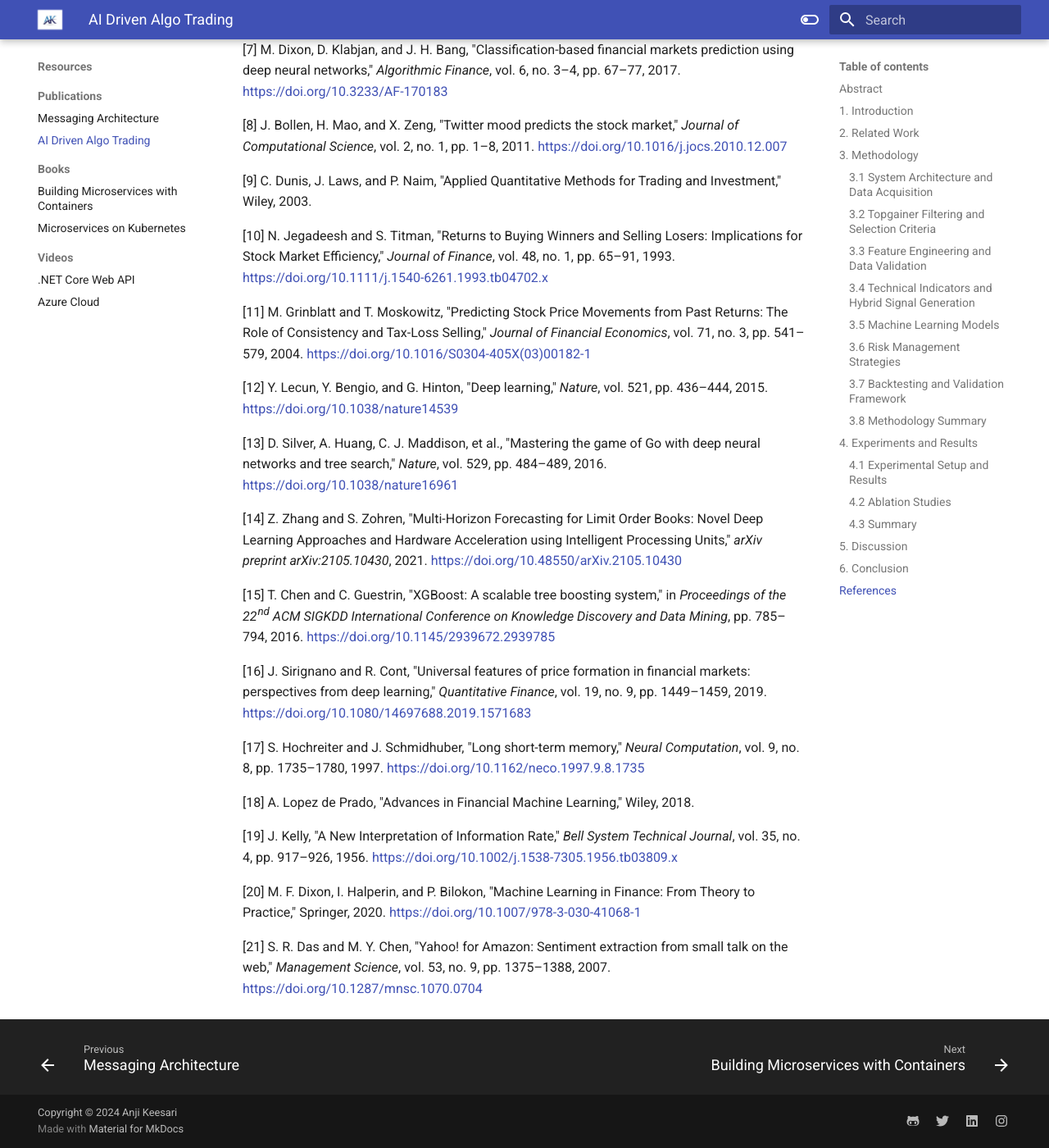
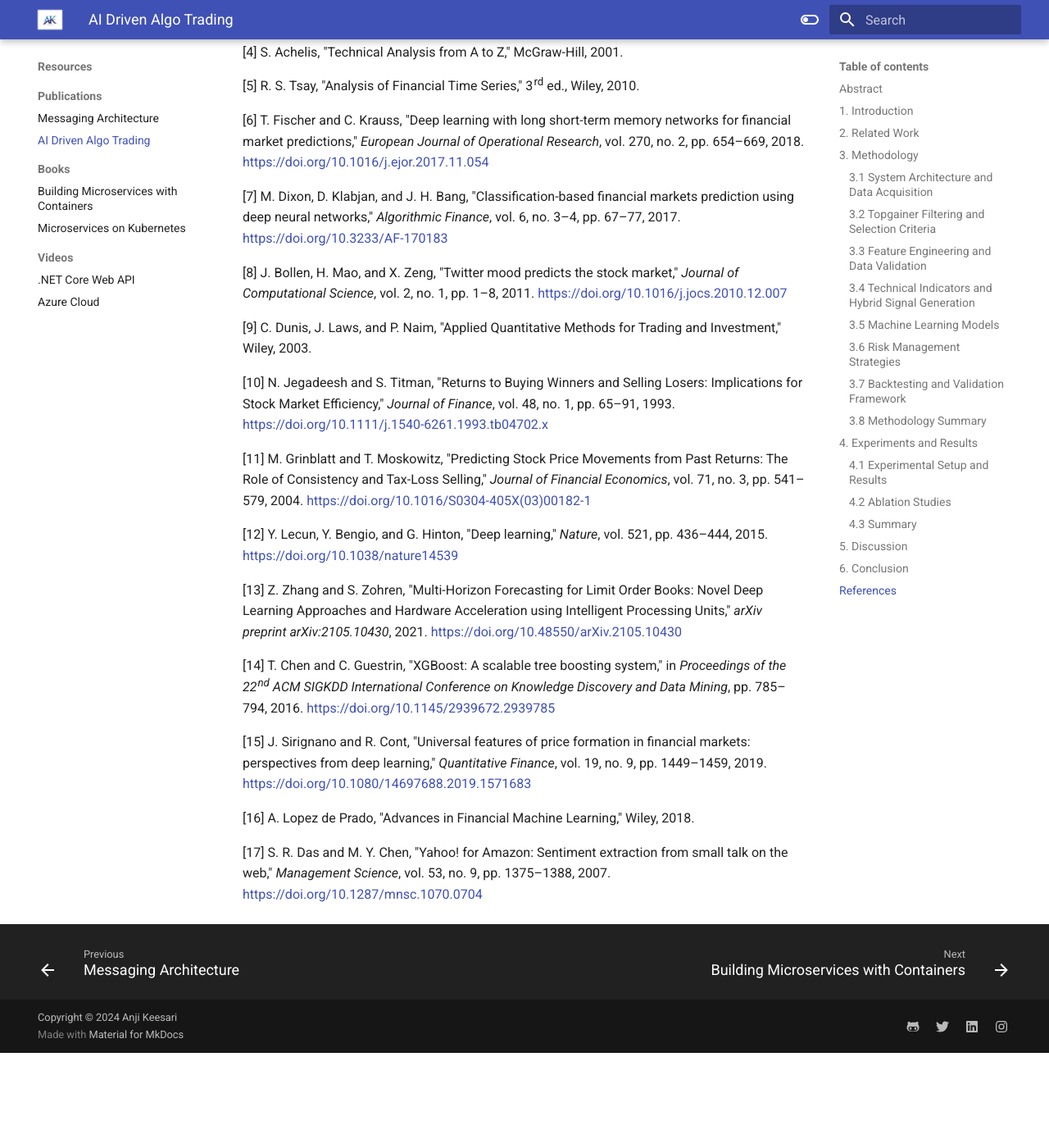
Before and after one commit to akeesari/anjikeesari, an MkDocs documentation site: the page built from docs/resources/publications/algo-trading/ai-driven-algo-trading.md, in a window 1280 px wide and 1400 px high, scrolled down 19113 px. Shown: the whole window at 82% size. Built offline with MkDocs 1.6.1 and Material for MkDocs 9.7.7, drawn with Linux system fonts in a browser that asks for light colours; after the commit the page ends 20397 px from its top, so only the background shows below that; some of the changed text lies outside the part shown.

Commit message:
references review

```diff
--- a/docs/resources/publications/algo-trading/ai-driven-algo-trading.md
+++ b/docs/resources/publications/algo-trading/ai-driven-algo-trading.md
@@ -94,7 +94,7 @@ The following six criteria form the foundational pillars of the system's stock s
 
 5. **Liquidity and volatility measures** (e.g., minimum bid-ask spread ≤ 1% of price, average true range (ATR) ≥ 2% of price) — Ensures efficient execution with minimal slippage while confirming adequate intraday price movement for profit capture, balancing execution quality with momentum opportunity.
 
-6. **News sentiment** (e.g., positive sentiment score ≥ 0.7 on a normalized scale, or significant news event detected within the last 24 hours) — Incorporates fundamental catalysts driving momentum beyond pure technical signals, leveraging alternative data to identify event-driven opportunities with stronger directional conviction.
+6. **News sentiment** (e.g., positive sentiment score ≥ 0.7 on a normalized scale, or significant news event detected within the last 24 hours) — Incorporates fundamental catalysts driving momentum beyond pure technical signals, leveraging alternative data and sentiment extraction techniques [17] to identify event-driven opportunities with stronger directional conviction.
 
 **Empirical Validation of the Six Pillars:**
 
@@ -384,20 +384,12 @@ This work presents the first integrated, event-driven momentum trading platform
 
 [12] Y. Lecun, Y. Bengio, and G. Hinton, "Deep learning," *Nature*, vol. 521, pp. 436–444, 2015. [https://doi.org/10.1038/nature14539](https://doi.org/10.1038/nature14539)
 
-[13] D. Silver, A. Huang, C. J. Maddison, et al., "Mastering the game of Go with deep neural networks and tree search," *Nature*, vol. 529, pp. 484–489, 2016. [https://doi.org/10.1038/nature16961](https://doi.org/10.1038/nature16961)
+[13] Z. Zhang and S. Zohren, "Multi-Horizon Forecasting for Limit Order Books: Novel Deep Learning Approaches and Hardware Acceleration using Intelligent Processing Units," *arXiv preprint arXiv:2105.10430*, 2021. [https://doi.org/10.48550/arXiv.2105.10430](https://doi.org/10.48550/arXiv.2105.10430)
 
-[14] Z. Zhang and S. Zohren, "Multi-Horizon Forecasting for Limit Order Books: Novel Deep Learning Approaches and Hardware Acceleration using Intelligent Processing Units," *arXiv preprint arXiv:2105.10430*, 2021. [https://doi.org/10.48550/arXiv.2105.10430](https://doi.org/10.48550/arXiv.2105.10430)
+[14] T. Chen and C. Guestrin, "XGBoost: A scalable tree boosting system," in *Proceedings of the 22nd ACM SIGKDD International Conference on Knowledge Discovery and Data Mining*, pp. 785–794, 2016. [https://doi.org/10.1145/2939672.2939785](https://doi.org/10.1145/2939672.2939785)
 
-[15] T. Chen and C. Guestrin, "XGBoost: A scalable tree boosting system," in *Proceedings of the 22nd ACM SIGKDD International Conference on Knowledge Discovery and Data Mining*, pp. 785–794, 2016. [https://doi.org/10.1145/2939672.2939785](https://doi.org/10.1145/2939672.2939785)
+[15] J. Sirignano and R. Cont, "Universal features of price formation in financial markets: perspectives from deep learning," *Quantitative Finance*, vol. 19, no. 9, pp. 1449–1459, 2019. [https://doi.org/10.1080/14697688.2019.1571683](https://doi.org/10.1080/14697688.2019.1571683)
 
-[16] J. Sirignano and R. Cont, "Universal features of price formation in financial markets: perspectives from deep learning," *Quantitative Finance*, vol. 19, no. 9, pp. 1449–1459, 2019. [https://doi.org/10.1080/14697688.2019.1571683](https://doi.org/10.1080/14697688.2019.1571683)
+[16] A. Lopez de Prado, "Advances in Financial Machine Learning," Wiley, 2018.
 
-[17] S. Hochreiter and J. Schmidhuber, "Long short-term memory," *Neural Computation*, vol. 9, no. 8, pp. 1735–1780, 1997. [https://doi.org/10.1162/neco.1997.9.8.1735](https://doi.org/10.1162/neco.1997.9.8.1735)
-
-[18] A. Lopez de Prado, "Advances in Financial Machine Learning," Wiley, 2018.
-
-[19] J. Kelly, "A New Interpretation of Information Rate," *Bell System Technical Journal*, vol. 35, no. 4, pp. 917–926, 1956. [https://doi.org/10.1002/j.1538-7305.1956.tb03809.x](https://doi.org/10.1002/j.1538-7305.1956.tb03809.x)
-
-[20] M. F. Dixon, I. Halperin, and P. Bilokon, "Machine Learning in Finance: From Theory to Practice," Springer, 2020. [https://doi.org/10.1007/978-3-030-41068-1](https://doi.org/10.1007/978-3-030-41068-1)
-
-[21] S. R. Das and M. Y. Chen, "Yahoo! for Amazon: Sentiment extraction from small talk on the web," *Management Science*, vol. 53, no. 9, pp. 1375–1388, 2007. [https://doi.org/10.1287/mnsc.1070.0704](https://doi.org/10.1287/mnsc.1070.0704)
+[17] S. R. Das and M. Y. Chen, "Yahoo! for Amazon: Sentiment extraction from small talk on the web," *Management Science*, vol. 53, no. 9, pp. 1375–1388, 2007. [https://doi.org/10.1287/mnsc.1070.0704](https://doi.org/10.1287/mnsc.1070.0704)
```
Also changed, not shown: other parts of docs/resources/publications/algo-trading/ai-driven-algo-trading.md (+5 -5 lines).
